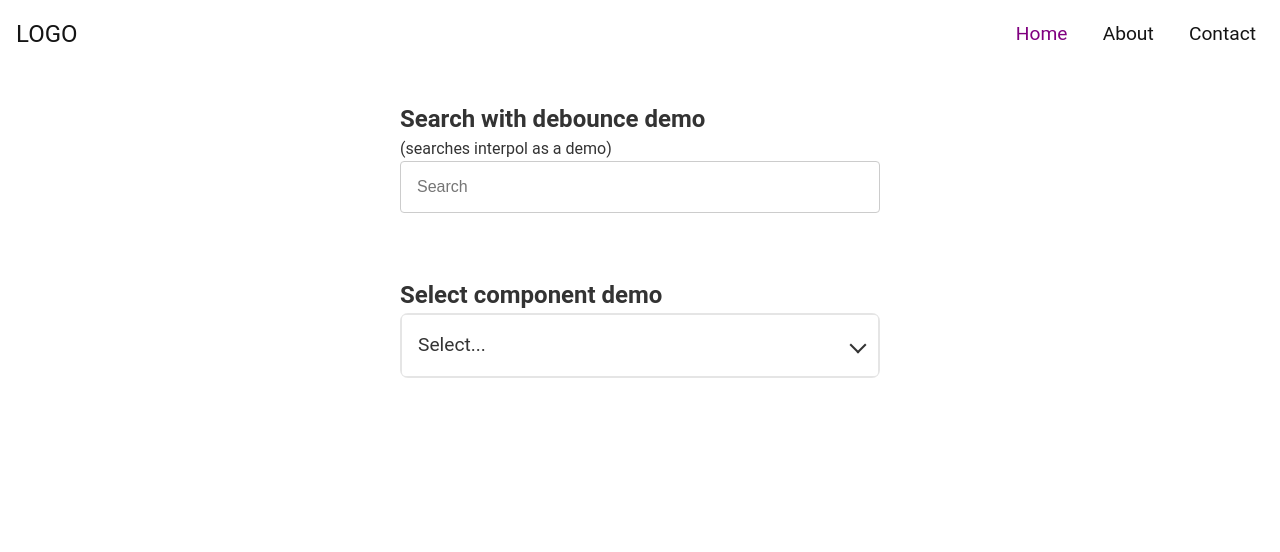
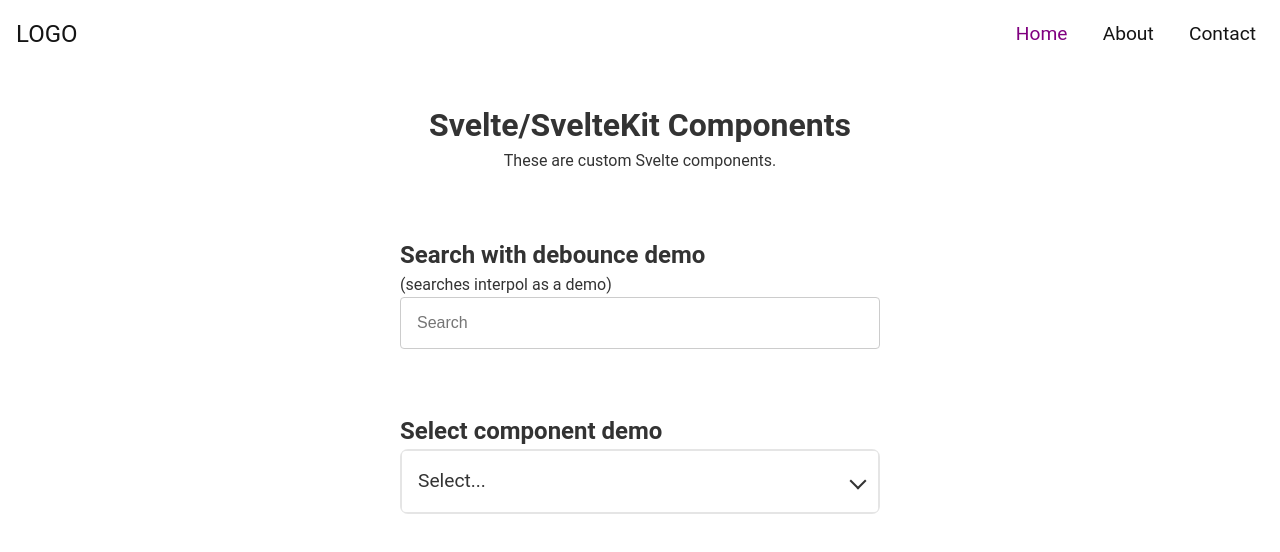
Before and after one commit to jonathaneemmett/svelte-components, a SvelteKit app: page / in a window 1280 px wide. Shown: the top 552 px of the page. Built offline with nearby package versions, Linux system fonts and the light colour scheme.

Commit message:
added title

```diff
--- a/src/routes/+page.svelte
+++ b/src/routes/+page.svelte
@@ -10,6 +10,14 @@
 	];
 </script>
 
+<section class="section">
+	<div class="section__wrapper">
+		<div class="section__header">
+			<h1>Svelte/SvelteKit Components</h1>
+			<p>These are custom Svelte components.</p>
+		</div>
+	</div>
+</section>
 <section class="section">
 	<div class="section__wrapper">
 		<h2 class="section__headline">Search with debounce demo</h2>
@@ -39,4 +47,17 @@
 		width: 100%;
 		max-width: 30rem;
 	}
+
+	.section__header h1 {
+		font-size: 2rem;
+		font-weight: 700;
+		text-align: center;
+	}
+
+	.section__header p {
+		font-size: 1rem;
+		font-weight: 400;
+
+		text-align: center;
+	}
 </style>
```
